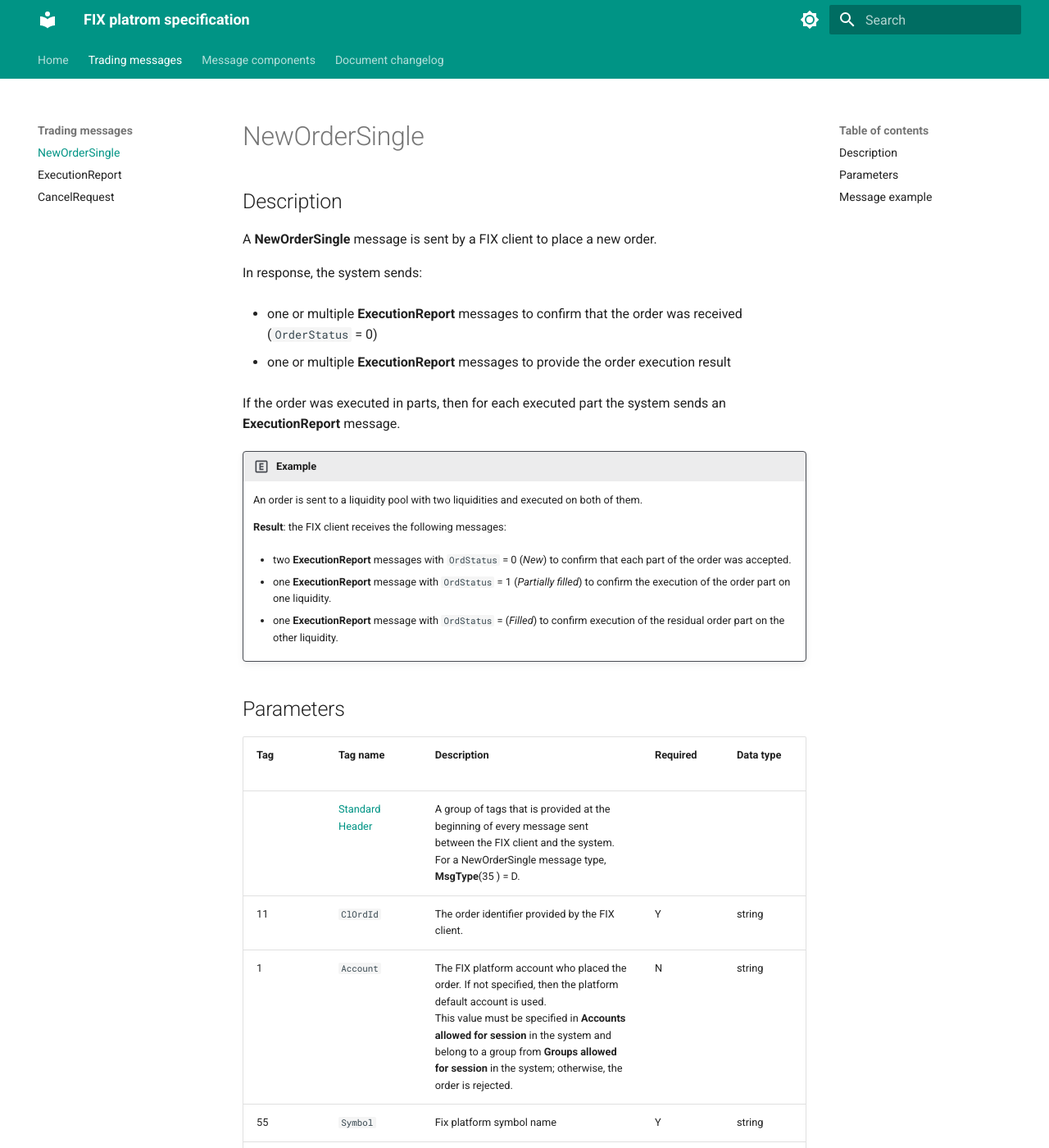
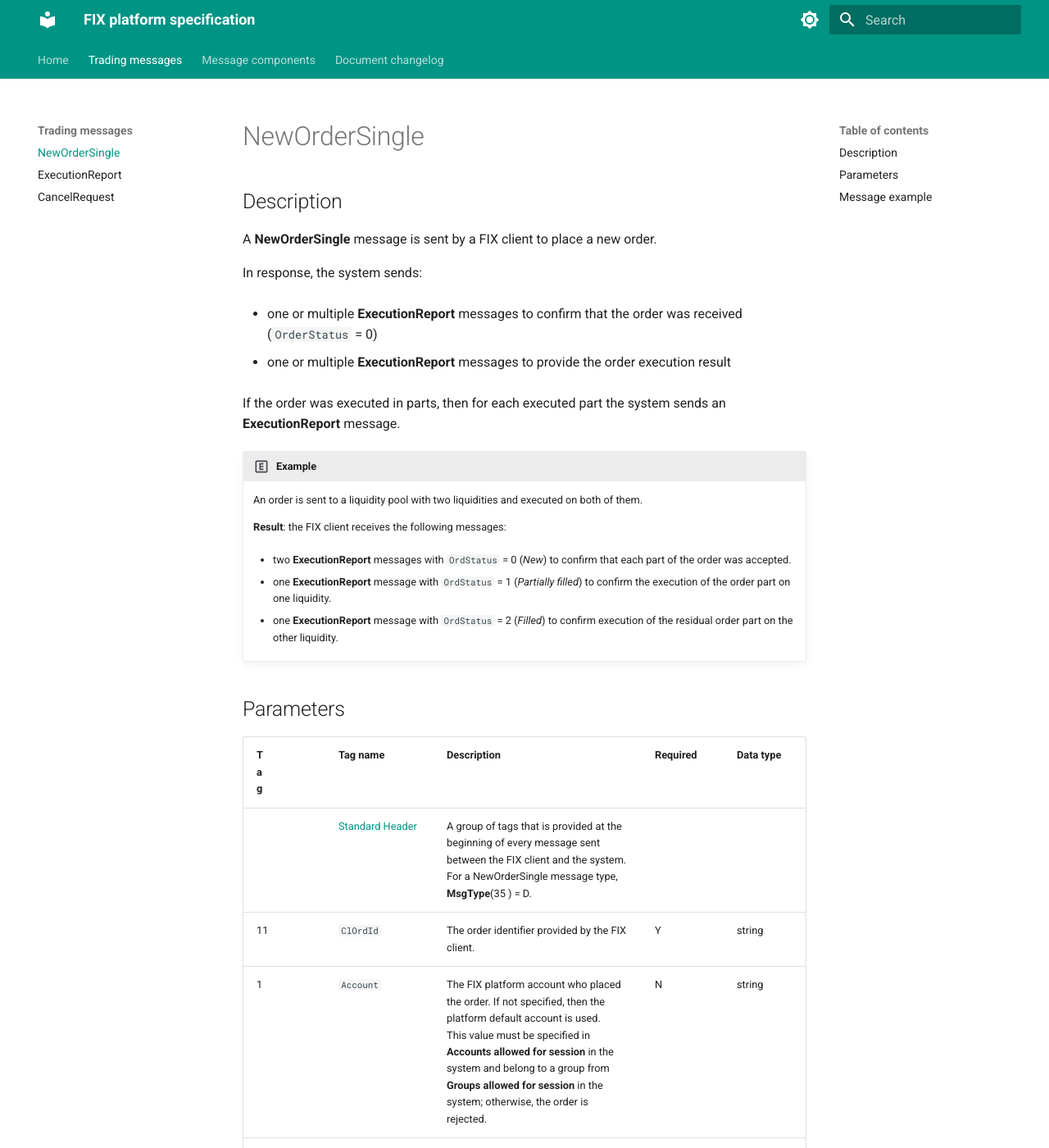
Before and after one commit to SveterOK/SveterOK.github.io, an MkDocs documentation site: the page built from docs/NewOrderSingle.md, in a window 1280 px wide and 1400 px high. Shown: the whole window at 82% size. Built offline with MkDocs 1.6.1 and Material for MkDocs 9.7.7, drawn with Linux system fonts in a browser that asks for light colours.

Commit message:
Fixed errors and tables

```diff
--- a/docs/NewOrderSingle.md
+++ b/docs/NewOrderSingle.md
@@ -22,13 +22,13 @@ If the order was executed in parts, then for each executed part the system sends
 
     * one **ExecutionReport** message with `OrdStatus` = 1 (*Partially filled*) to confirm the execution of the order part on one liquidity.
 
-    * one **ExecutionReport** message with `OrdStatus` =  (*Filled*) to confirm execution of the residual order part on the other liquidity.
+    * one **ExecutionReport** message with `OrdStatus` = 2 (*Filled*) to confirm execution of the residual order part on the other liquidity.
 
 ##Parameters
 
-Tag    | Tag name &nbsp;&nbsp;&nbsp;&nbsp;&nbsp;&nbsp;&nbsp;&nbsp;&nbsp;&nbsp;&nbsp;&nbsp;&nbsp;&nbsp;&nbsp;&nbsp;&nbsp;&nbsp;&nbsp;&nbsp;&nbsp;&nbsp;&nbsp;&nbsp;|   Description | Required| Data type
--------|-------------|------------------|---------|----------
- |[Standard Header](StandardHeader.md)| A group of tags that is provided at the beginning of every message sent between the FIX client and the system. For a NewOrderSingle message type, **MsgType**(35 ) = D.
+|<div style="width:10px">Tag</div>    | <div style="width:100px">Tag name</div>  |   Description | Required| Data type
+|-------|-------------|------------------|---------|----------
+ ||[Standard Header](StandardHeader.md)| A group of tags that is provided at the beginning of every message sent between the FIX client and the system. For a NewOrderSingle message type, **MsgType**(35 ) = D.
 11     |`ClOrdId`     |The order identifier provided by the FIX client.| Y| string
 1     |  `Account`| The FIX platform account who placed the order. If not specified, then the platform default account is used.<br>This value must be specified in **Accounts allowed for session** in the system and belong to a group from **Groups allowed for session** in the system; otherwise, the order is rejected.| N |string
 55| `Symbol` | Fix platform symbol name| Y| string
--- a/docs/stylesheets/extra.css
+++ b/docs/stylesheets/extra.css
@@ -3,7 +3,7 @@
 }
 .md-typeset .admonition.exemp,
 .md-typeset details.exemp {
-  border-color: rgb(71, 74, 81);
+  border-color: rgb(71, 74, 81, 0.1);
 }
 .md-typeset .exemp > .admonition-title,
 .md-typeset .exemp > summary {
--- a/mkdocs.yml
+++ b/mkdocs.yml
@@ -1,4 +1,4 @@
-site_name: FIX platrom specification
+site_name: FIX platform specification
 nav:
  - Home: index.md
  - Trading messages:
```
Also changed, not shown: docs/CancelRequest.md (+1 -1 lines), docs/ExecutionReport.md (+1 -1 lines), docs/index.md (+1 -1 lines), 4 other files.
